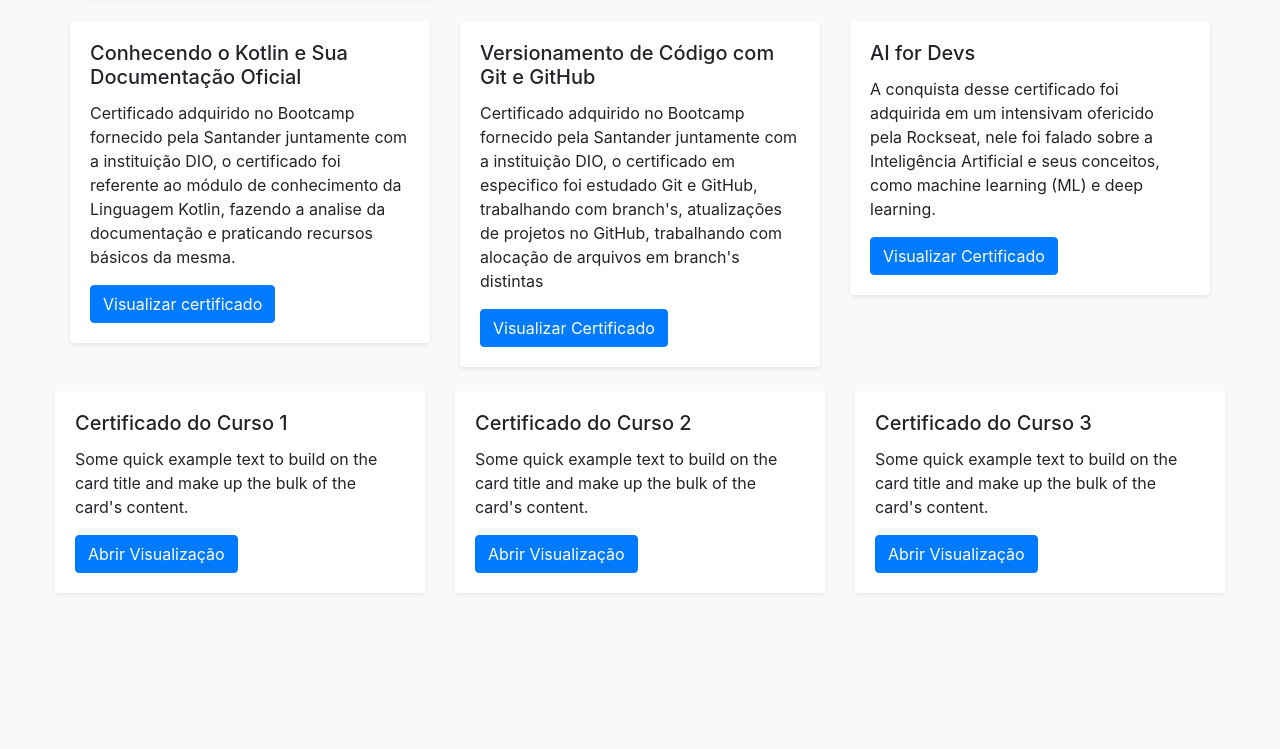
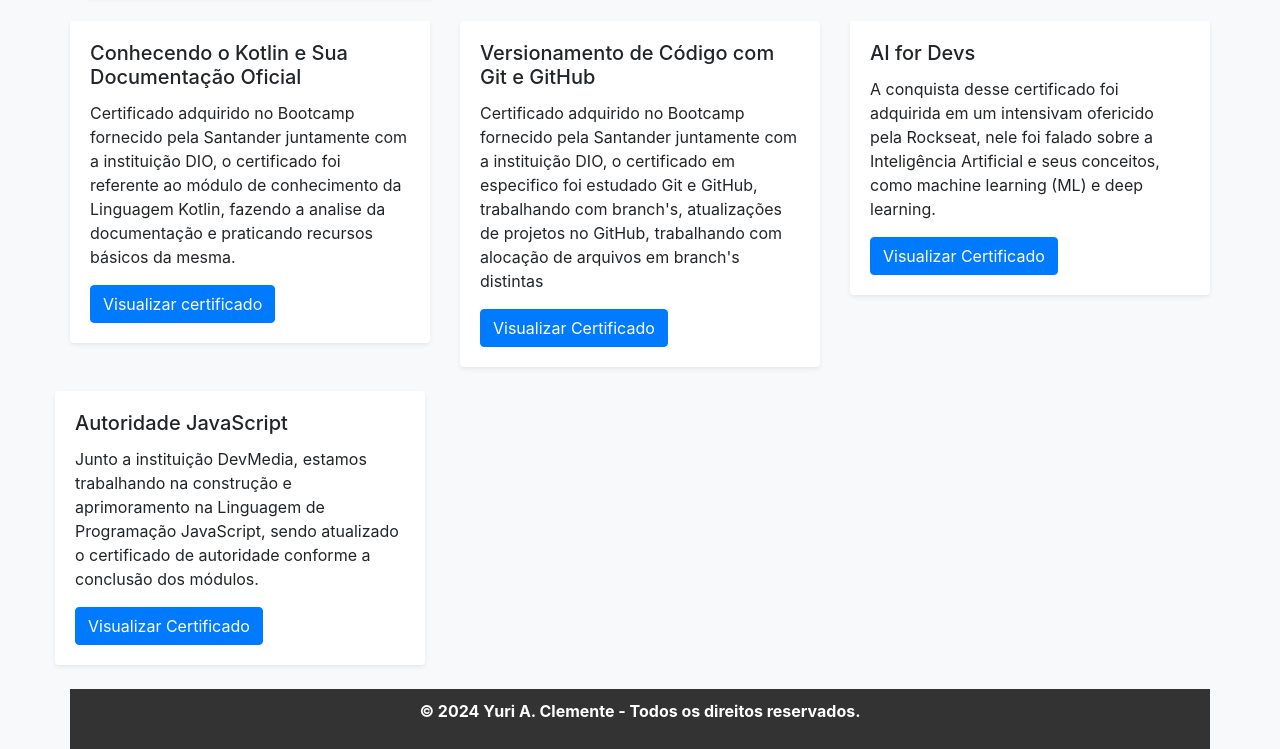
Before and after one commit to yclemente1357/Meus-Certificados, a plain HTML site: page index.html in a window 1280 px wide. Shown: the part 469-1218 px from the top of the page. Before the commit the page ends 1086 px from the top, so only its background shows below. Drawn offline with nearby package versions, Linux system fonts and the light colour scheme.

Commit message:
Adicionando o JavaScript

```diff
--- a/index.html
+++ b/index.html
@@ -79,33 +79,18 @@
                     <div class="col-md-4 expand-on-hover">
                         <div class="card mb-4 shadow-sm">
                             <div class="card-body">
-                                <h5 class="card-title">Certificado do Curso 1</h5>
-                                <p class="card-text">Some quick example text to build on the card title and make up the bulk of
-                                    the card's content.</p> <a href="#" class="btn btn-primary">Abrir Visualização</a>
-                            </div>
-                        </div>
-                    </div>
-                    <div class="col-md-4 expand-on-hover">
-                        <div class="card mb-4 shadow-sm">
-                            <div class="card-body">
-                                <h5 class="card-title">Certificado do Curso 2</h5>
-                                <p class="card-text">Some quick example text to build on the card title and make up the bulk of
-                                    the card's content.</p> <a href="#" class="btn btn-primary">Abrir Visualização</a>
-                            </div>
-                        </div>
-                    </div>
-                    <div class="col-md-4 expand-on-hover">
-                        <div class="card mb-4 shadow-sm">
-                            <div class="card-body">
-                                <h5 class="card-title">Certificado do Curso 3</h5>
-                                <p class="card-text">Some quick example text to build on the card title and make up the bulk of
-                                    the card's content.</p> <a href="#" class="btn btn-primary">Abrir Visualização</a>
+                                <h5 class="card-title">Autoridade JavaScript</h5>
+                                <p class="card-text">Junto a instituição DevMedia, estamos trabalhando na construção e aprimoramento na Linguagem de Programação JavaScript, sendo atualizado o certificado de autoridade conforme a conclusão dos módulos.
+                                </p> <a href="https://www.devmedia.com.br/certificado/tecnologia/javascript/yuri-alves-1" class="btn btn-primary">Visualizar Certificado</a>
                             </div>
                         </div>
                     </div>
         </div>
     </div>
-
+    <footer>
+        <p><strong>© 2024 Yuri A. Clemente - Todos os direitos reservados.</strong></p>
+    </footer>
+ </body>
     <script src="https://code.jquery.com/jquery-3.3.1.slim.min.js"></script>
     <script src="https://stackpath.bootstrapcdn.com/bootstrap/4.3.1/js/bootstrap.min.js"></script>
     <script src="scripts.js"></script>
```
